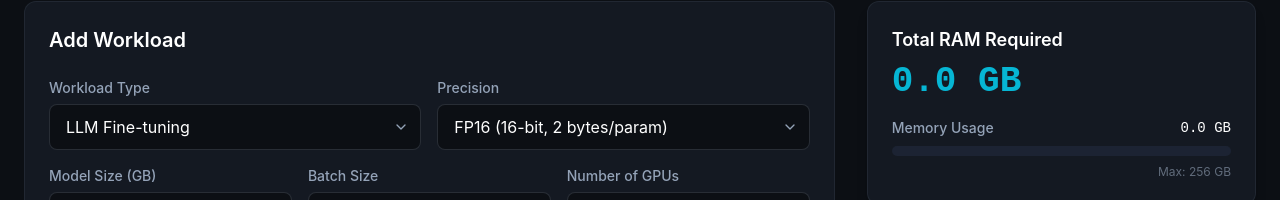
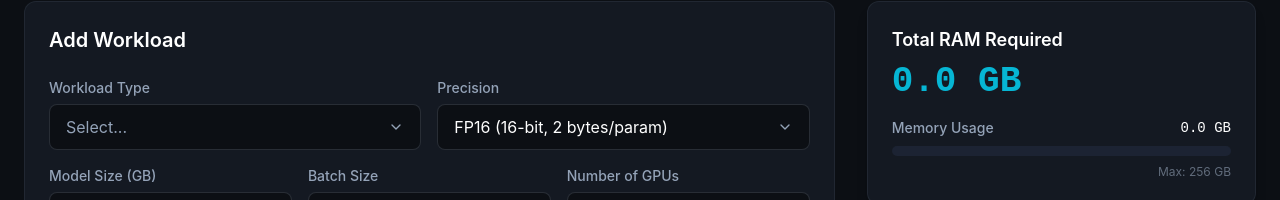
Before and after one commit to Sarup08/RAM-Estimator, a React (Vite) app: page / in a window 1280 px wide. Shown: the part 96-296 px from the top of the page. Built offline with nearby package versions, Linux system fonts and the light colour scheme.

Commit message:
Fix: Replace native select with custom dropdown component
- Created custom dropdown with proper click handling
- Added open/close state management
- Added click-outside-to-close functionality
- Improved styling and UX with animations
- Dropdown now reliably opens and closes on all browsers

```diff
--- a/src/components/ui/Select.tsx
+++ b/src/components/ui/Select.tsx
@@ -1,4 +1,4 @@
-import React from 'react';
+import React, { useState, useRef, useEffect } from 'react';
 import { clsx } from 'clsx';
 import { ChevronDown } from 'lucide-react';
 
@@ -14,6 +14,7 @@ interface SelectProps {
   onChange: (value: string) => void;
   error?: string;
   className?: string;
+  placeholder?: string;
 }
 
 export const Select: React.FC<SelectProps> = ({
@@ -23,37 +24,91 @@ export const Select: React.FC<SelectProps> = ({
   onChange,
   error,
   className,
+  placeholder = 'Select...',
 }) => {
+  const [isOpen, setIsOpen] = useState(false);
+  const containerRef = useRef<HTMLDivElement>(null);
   const safeOptions = options || [];
+
+  // Close dropdown when clicking outside
+  useEffect(() => {
+    const handleClickOutside = (event: MouseEvent) => {
+      if (containerRef.current && !containerRef.current.contains(event.target as Node)) {
+        setIsOpen(false);
+      }
+    };
+    document.addEventListener('mousedown', handleClickOutside);
+    return () => document.removeEventListener('mousedown', handleClickOutside);
+  }, []);
+
+  const selectedOption = safeOptions.find(opt => opt.value === value);
+
   return (
-    <div className="flex flex-col gap-1.5">
+    <div className="flex flex-col gap-1.5" ref={containerRef}>
       {label && (
         <label className="text-sm font-medium text-neutral">
           {label}
         </label>
       )}
       <div className="relative">
-        <select
-          value={value}
-          onChange={(e) => onChange(e.target.value)}
+        {/* Selected Value Display */}
+        <button
+          type="button"
+          onClick={() => setIsOpen(!isOpen)}
           className={clsx(
-            'w-full appearance-none rounded-lg border border-neutral/20 bg-surface px-4 py-2.5 pr-10 text-white',
-            'focus:outline-none focus:ring-2 focus:ring-primary/50 focus:border-primary/50',
-            'transition-all duration-200',
-            error && 'border-danger focus:ring-danger/50 focus:border-danger',
+            'w-full flex items-center justify-between rounded-lg border px-4 py-2.5 text-white transition-all duration-200',
+            'hover:border-primary/50 hover:bg-surface-2',
+            isOpen && 'border-primary/50 bg-surface-2 ring-2 ring-primary/50',
+            error && 'border-danger ring-2 ring-danger/50',
+            !error && 'border-neutral/20 bg-surface',
             className
           )}
         >
-          {safeOptions.map((option) => (
-            <option key={option.value} value={option.value}>
-              {option.label}
-            </option>
-          ))}
-        </select>
-        <ChevronDown className="pointer-events-none absolute right-3 top-1/2 -translate-y-1/2 h-4 w-4 text-neutral" />
+          <span className={clsx('truncate', !value && 'text-neutral')}>
+            {selectedOption?.label || placeholder}
+          </span>
+          <ChevronDown
+            className={clsx(
+              'h-4 w-4 text-neutral transition-transform duration-200 flex-shrink-0 ml-2',
+              isOpen && 'rotate-180'
+            )}
+          />
+        </button>
+
+        {/* Dropdown Menu */}
+        {isOpen && (
+          <div className="absolute z-50 w-full mt-1 rounded-lg border border-neutral/20 bg-surface shadow-lg overflow-hidden">
+            <div className="max-h-60 overflow-y-auto py-1">
+              {safeOptions.map((option) => (
+                <button
+                  key={option.value}
+                  type="button"
+                  onClick={() => {
+                    onChange(option.value);
+                    setIsOpen(false);
+                  }}
+                  className={clsx(
+                    'w-full px-4 py-2.5 text-left text-white transition-colors duration-150',
+                    'hover:bg-surface-2',
+                    option.value === value && 'bg-primary/20 text-primary font-medium'
+                  )}
+                >
+                  {option.label}
+                </button>
+              ))}
+              {safeOptions.length === 0 && (
+                <div className="px-4 py-2.5 text-neutral text-sm">
+                  No options available
+                </div>
+              )}
+            </div>
+          </div>
+        )}
       </div>
       {error && (
-        <p className="text-sm text-danger">{error}</p>
+        <p className="text-sm text-danger">
+          {error}
+        </p>
       )}
     </div>
   );
```
